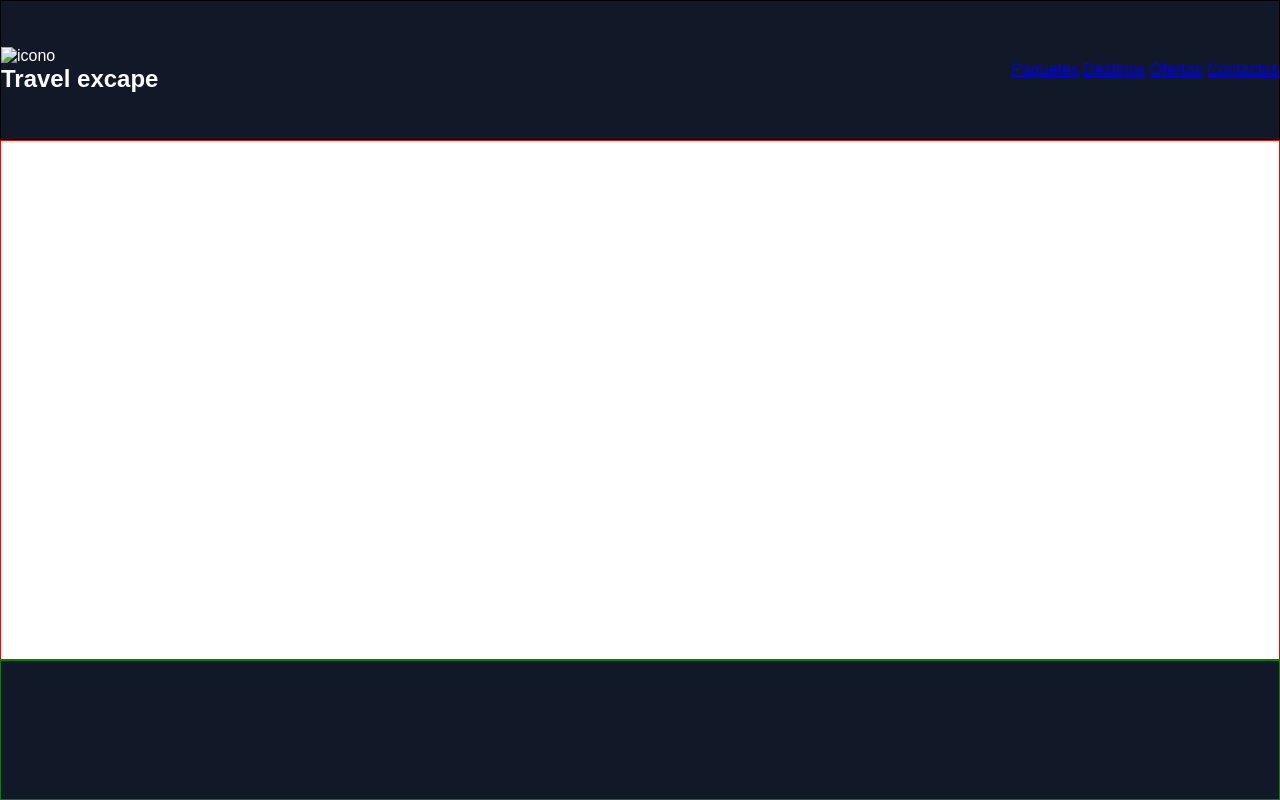
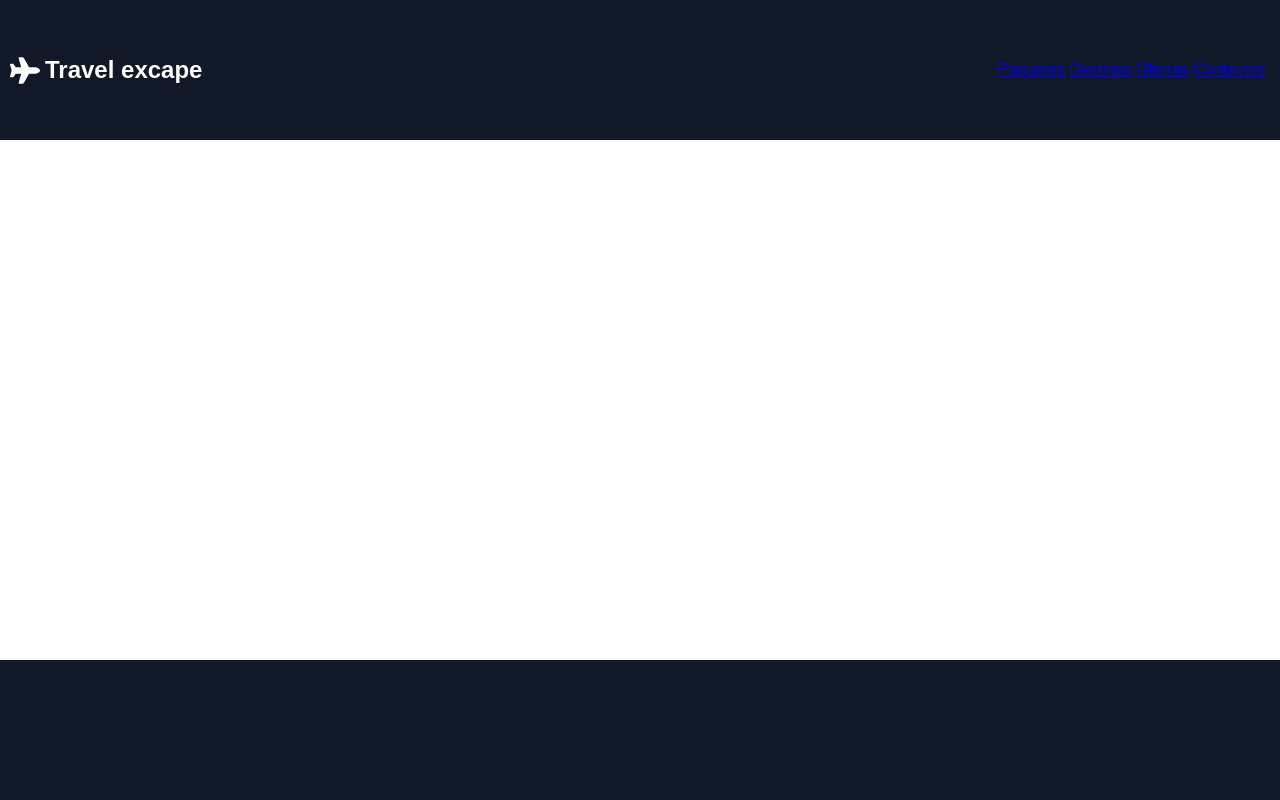
Before and after one commit to alfre4500/Integrador, a plain HTML site: page index.html in a window 1280 px wide. Drawn offline with Linux system fonts and the light colour scheme.

Commit message:
dando forma al menu

```diff
--- a/index.html
+++ b/index.html
@@ -8,9 +8,9 @@
 </head>
 <body>
     <header>
-        <div>
-            <img src="" alt="icono">
-            <h2>Travel excape</h2>
+        <div class="titulo1">
+        <img class="img1" src="./multi/plane-solid (1).svg" alt="plane">
+        <h2>Travel excape</h2>
         </div>
     <nav>
         <a href="#">Paquetes</a>
--- a/style.css
+++ b/style.css
@@ -11,15 +11,27 @@ header{
     background-color: #111827 ;
     color: white;
     height: 17.5vh;
-    border: 1px solid black;
     width: 100%;
+}
+.titulo1{
+    display: flex;
+    align-items: center;
+    padding: 10px;
+    gap: 5px;
+}
+.img1{
+    width: 30px;
+    height: 35px;
+}
+nav{
+    gap: 5px;
+    padding: 15px;
 }
 main{
     height: 65vh;
-    border: 1px solid red;
 }
 footer{
     height: 17.5vh;
     background-color: #111827 ;
-    border: 1px solid green;
+
 }
```
Also changed, not shown: multi/plane-solid (1).svg (added).
